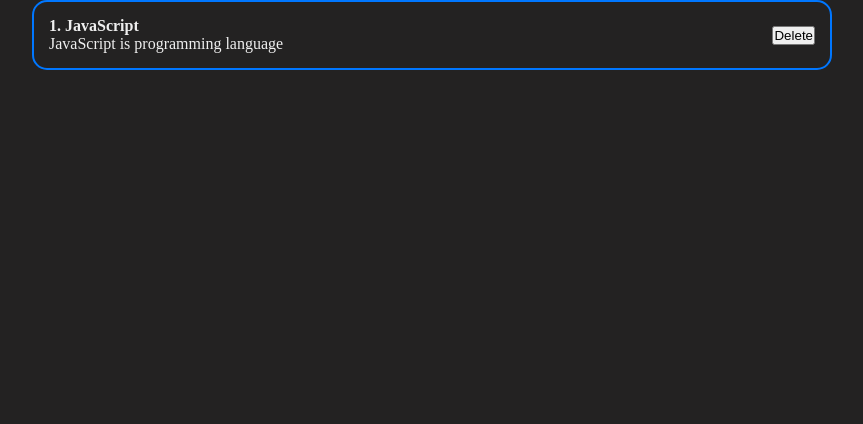
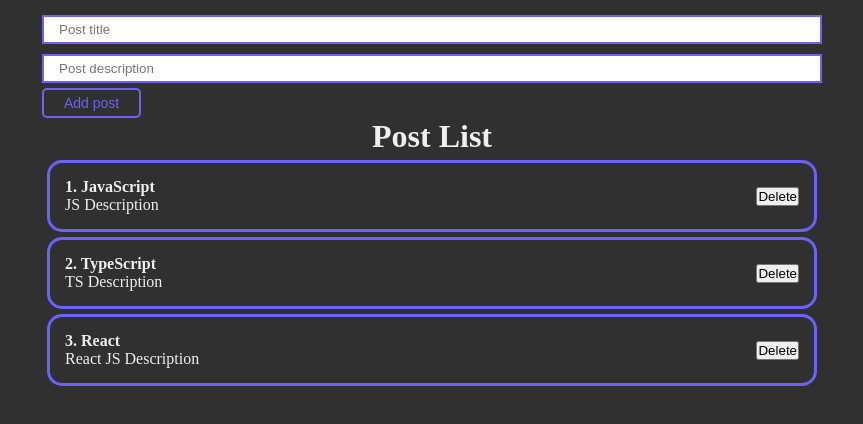
Before and after one commit to nikeedw/react-fetch, a React (Create React App) app: page / in a window 1280 px wide. Shown: the top 424 px of the page, without its empty margins (208-1071 px from the left). Built offline with nearby package versions, Linux system fonts and the light colour scheme.

Commit message:
Creating UI components

```diff
--- a/src/App.js
+++ b/src/App.js
@@ -1,20 +1,24 @@
-import React from "react";
-import { useState } from "react";
-import Counter from "./components/Counter";
+import React, { useState } from "react";
 import './styles/App.css';
+import PostList from "./components/PostList";
+import Button from "./components/UI/button/Button";
+import Input from "./components/UI/input/Input";
 
 function App() {
+	const [posts, setPosts] = useState([
+		{id: 1, title: 'JavaScript', body: 'JS Description'},
+		{id: 2, title: 'TypeScript', body: 'TS Description'},
+		{id: 3, title: 'React', body: 'React JS Description'},
+	]);
+
 	return (
 		<div className="App">
-			<div className="post">
-				<div className="post__content">
-					<strong>1. JavaScript</strong>
-					<div>JavaScript is programming language</div>
-				</div>
-				<div className="post__btns">
-					<button>Delete</button>
-				</div>
-			</div>
+			<form>
+				<Input type="text" placeholder="Post title" />
+				<Input type="text" placeholder="Post description" />
+				<Button>Add post</Button>
+			</form>
+			<PostList posts={posts} title="Post List" />
 		</div>
 	);
 }
--- /dev/null
+++ b/src/components/PostItem.jsx
@@ -0,0 +1,17 @@
+import React from 'react'
+
+const PostItem = ({ post }) => {
+	return (
+		<div className="post">
+			<div className="post__content">
+				<strong>{post.id}. {post.title}</strong>
+				<div>{post.body}</div>
+			</div>
+			<div className="post__btns">
+				<button>Delete</button>
+			</div>
+		</div>
+	)
+}
+
+export default PostItem
--- /dev/null
+++ b/src/components/PostList.jsx
@@ -0,0 +1,15 @@
+import React from 'react';
+import PostItem from "./PostItem";
+
+const PostList = ({ posts, title }) => {
+	return (
+		<div>
+			<h1 style={{textAlign: "center"}}>{title}</h1>
+			{posts.map(post =>
+				<PostItem post={post} key={post.id}/>
+			)}
+		</div>
+	)
+}
+
+export default PostList
--- /dev/null
+++ b/src/components/UI/button/Button.jsx
@@ -0,0 +1,12 @@
+import React from 'react';
+import classes from './Button.module.css';
+
+const Button = ( {children, ...props} ) => {
+	return (
+		<button {...props} className={classes.customBtn}>
+			{children}
+		</button>
+	)
+}
+
+export default Button
--- /dev/null
+++ b/src/components/UI/button/Button.module.css
@@ -0,0 +1,9 @@
+.customBtn {
+	padding: 5px 20px;
+	color: #6c62fb;
+	font-size: 14px;
+	background-color: transparent;
+	border: 2px solid #6c62fb;
+	border-radius: 5px;
+	cursor: pointer;
+}
--- /dev/null
+++ b/src/components/UI/input/Input.jsx
@@ -0,0 +1,10 @@
+import React from 'react'
+import classes from './Input.module.css';
+
+const Input = (props) => {
+	return (
+		<input className={classes.customInput} {...props} />
+	)
+}
+
+export default Input;
--- /dev/null
+++ b/src/components/UI/input/Input.module.css
@@ -0,0 +1,6 @@
+.customInput {
+	width: 100%;
+	padding: 5px 15px;
+	margin: 5px 0;
+	border: 2px solid #6c62fb;
+}
--- a/src/styles/App.css
+++ b/src/styles/App.css
@@ -5,7 +5,7 @@
 }
 
 body {
-	background-color: #232222;
+	background-color: #303030;
 	color: #efefef;
 }
 
@@ -16,13 +16,15 @@ body {
 
 .App {
 	width: 800px;
+	padding: 10px;
 }
 
 .post {
 	display: flex;
 	padding: 15px;
-	border: 2px solid #0077ff;
+	border: 3px solid #6c62fb;
 	border-radius: 15px;
+	margin: 5px;
 	justify-content: space-between;
 	align-items: center;
 }
```
